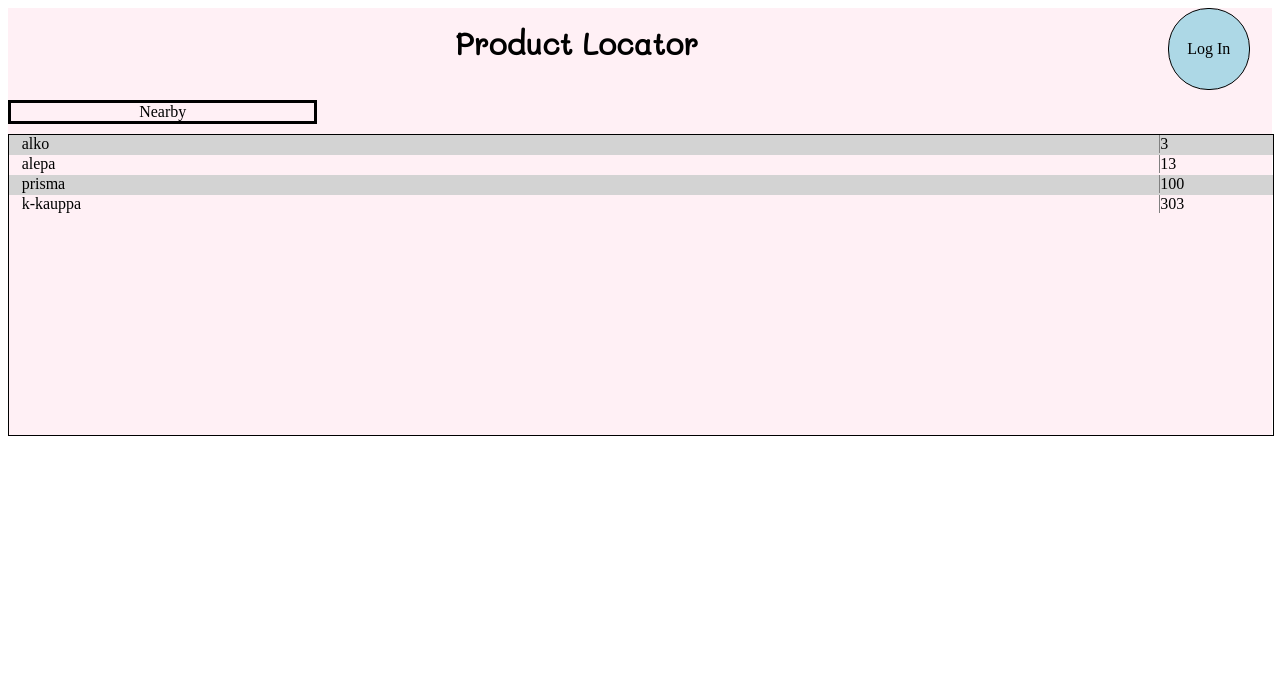
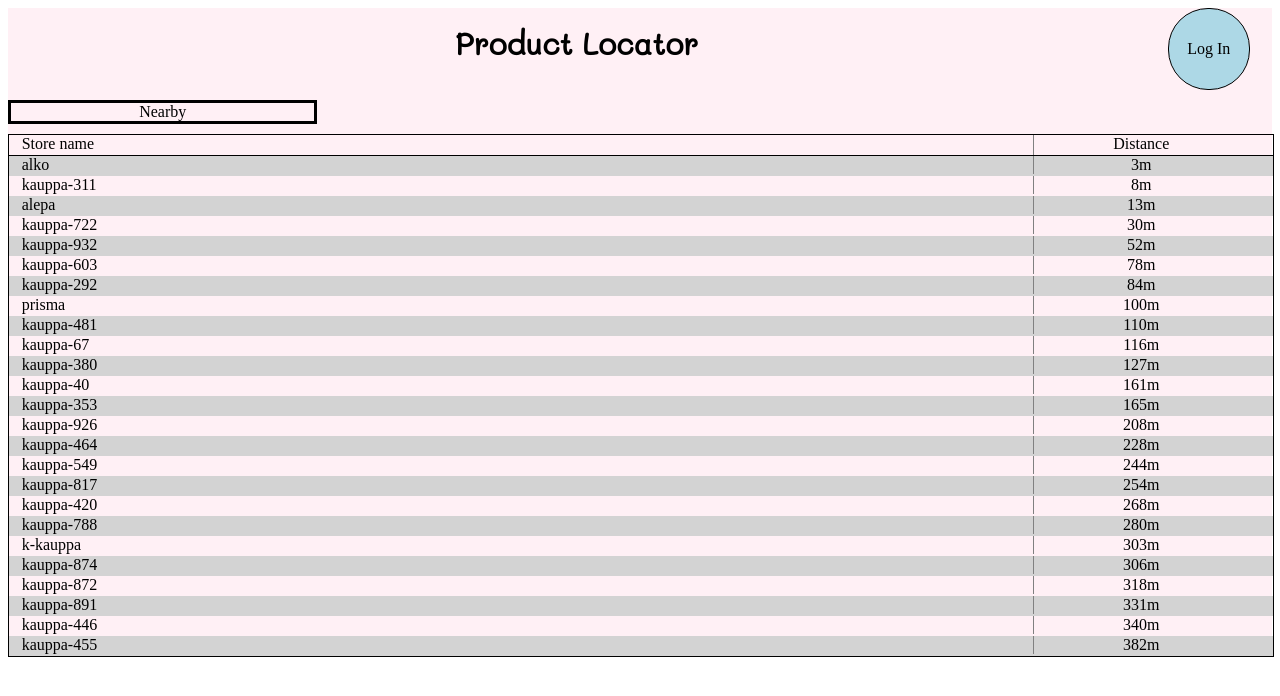
Before and after one commit to salokristian/product-locator, a React (Create React App) app in the folder frontend/: page / in a window 1280 px wide. Shown: the top 696 px of the page. Built offline with nearby package versions, Linux system fonts and the light colour scheme.

Commit message:
Modify the layout and give labels for the list

```diff
--- a/frontend/src/components/landingPage/landingPage.js
+++ b/frontend/src/components/landingPage/landingPage.js
@@ -97,7 +97,7 @@ class LandingPage extends Component {
             onClick={this.loginClick}
           >
             <p>
-            Log In
+              {!account ? 'Log In' : 'Settings'}
             </p>
           </div>
         </div>
@@ -137,6 +137,10 @@ class LandingPage extends Component {
             <p> Admin tools </p>
           </div>
           }
+        </div>
+        <div className="landing-page-filter-titles">
+          <p className="landing-page-title-store-name"> Store name </p>
+          <p className="landing-page-title-distance"> Distance </p>
         </div>
         <div className="landing-page-store-list-container">
           { stores && stores.map((store) => (
--- a/frontend/src/components/landingPage/landingPage.scss
+++ b/frontend/src/components/landingPage/landingPage.scss
@@ -41,6 +41,8 @@
   display: inline-flex;
 }
 
+
+
 .landing-page-filter-names {
   display: flex;
   width: 24%;
@@ -54,11 +56,36 @@
 }
 
 .landing-page-store-list-container {
-  margin-top: 10px;
   width: 100%;
   min-height: 300px;
   border: 1px solid black;
+  max-height: 500px;
   overflow-y: scroll;
+}
+
+.landing-page-filter-titles {
+  margin-top: 10px;
+  width: 100%;
+  display: inline-flex;
+  height: 20px;
+  border: 1px solid black;
+  border-bottom: 0;
+}
+
+.landing-page-title-store-name {
+  display: inline-block;
+  width: 80%;
+  margin: 0;
+  padding-left: 1%;
+  border-right: 1px solid grey;
+}
+
+.landing-page-title-distance {
+  display: inline-block;
+  width: 17%;
+  margin: 0;
+  text-align: center;
+  overflow: hidden;
 }
 
 .landing-page-user-info {
--- a/frontend/src/components/landingPage/storeListItem.js
+++ b/frontend/src/components/landingPage/storeListItem.js
@@ -27,7 +27,7 @@ class StoreListItem extends PureComponent {
             {title}
           </p>
           <p className="landing-page__storeSearch-list-item-distance">
-            {distance}
+            {`${distance}m`}
           </p>
         </div>
       </div>
--- a/frontend/src/components/landingPage/storeListItem.scss
+++ b/frontend/src/components/landingPage/storeListItem.scss
@@ -14,7 +14,7 @@
 
 .landing-page__storeSearch-list-item-title {
   display: inline-block;
-  width: 90%;
+  width: 80%;
   margin: 0;
   padding-left: 1%;
   border-right: 1px solid grey;
@@ -22,6 +22,7 @@
 
 .landing-page__storeSearch-list-item-distance {
   display: inline-block;
-  width: 8%;
+  width: 17%;
   margin: 0;
+  text-align: center;
 }
--- a/frontend/src/store/sagas/store-api.js
+++ b/frontend/src/store/sagas/store-api.js
@@ -6,10 +6,18 @@ function compare(a, b) {
 }
 
 export default function getList() {
-  return [
+  const stores = [
     { name: 'prisma', distance: 100, id: 0 },
     { name: 'alepa', distance: 13, id: 1 },
     { name: 'alko', distance: 3, id: 2 },
-    { name: 'k-kauppa', distance: 303, id: 3 }
-  ].sort(compare);
+    { name: 'k-kauppa', distance: 303, id: 3 },
+  ];
+  for (let i = 0; i < 50; i += 1) {
+    stores.push({
+      name: `kauppa-${Math.floor(Math.random() * 1000)}`,
+      distance: (Math.floor(Math.random() * 1000)),
+      id: (Math.floor(Math.random() * 10000)),
+    });
+  }
+  return stores.sort(compare);
 }
```
